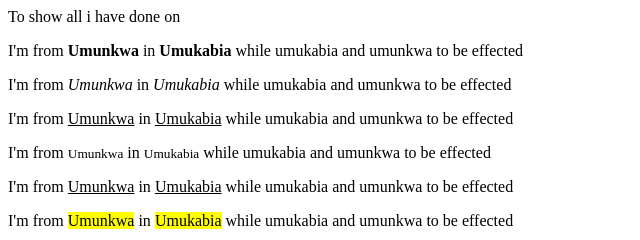
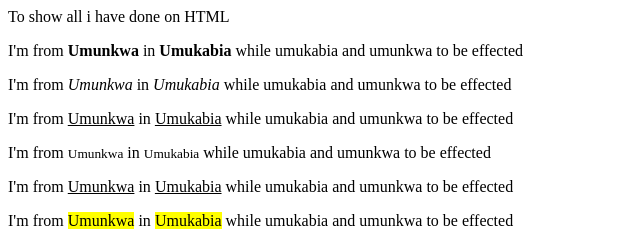
Before and after one commit to ogaraga/homework, a plain HTML site: page index.htm in a window 1280 px wide. Shown: the top 240 px of the page, 0-640 px from the left. Drawn offline with Linux system fonts and the light colour scheme.

Commit message:
correction made

```diff
--- a/index.htm
+++ b/index.htm
@@ -7,7 +7,7 @@
     <title> This is my Homework by mr Kings</title>
 </head>
 <body>
-    <hi> To show all i have done on </hi>
+    <hi> To show all i have done on HTML</hi>
     <P> I'm from <b>Umunkwa</b> in <b>Umukabia</b> while umukabia and umunkwa to be effected</P>
     <P> I'm from <i>Umunkwa</i> in <i>Umukabia</i> while umukabia and umunkwa to be effected</P>
     <P> I'm from <u>Umunkwa</u> in <u>Umukabia</u> while umukabia and umunkwa to be effected</P>
```
